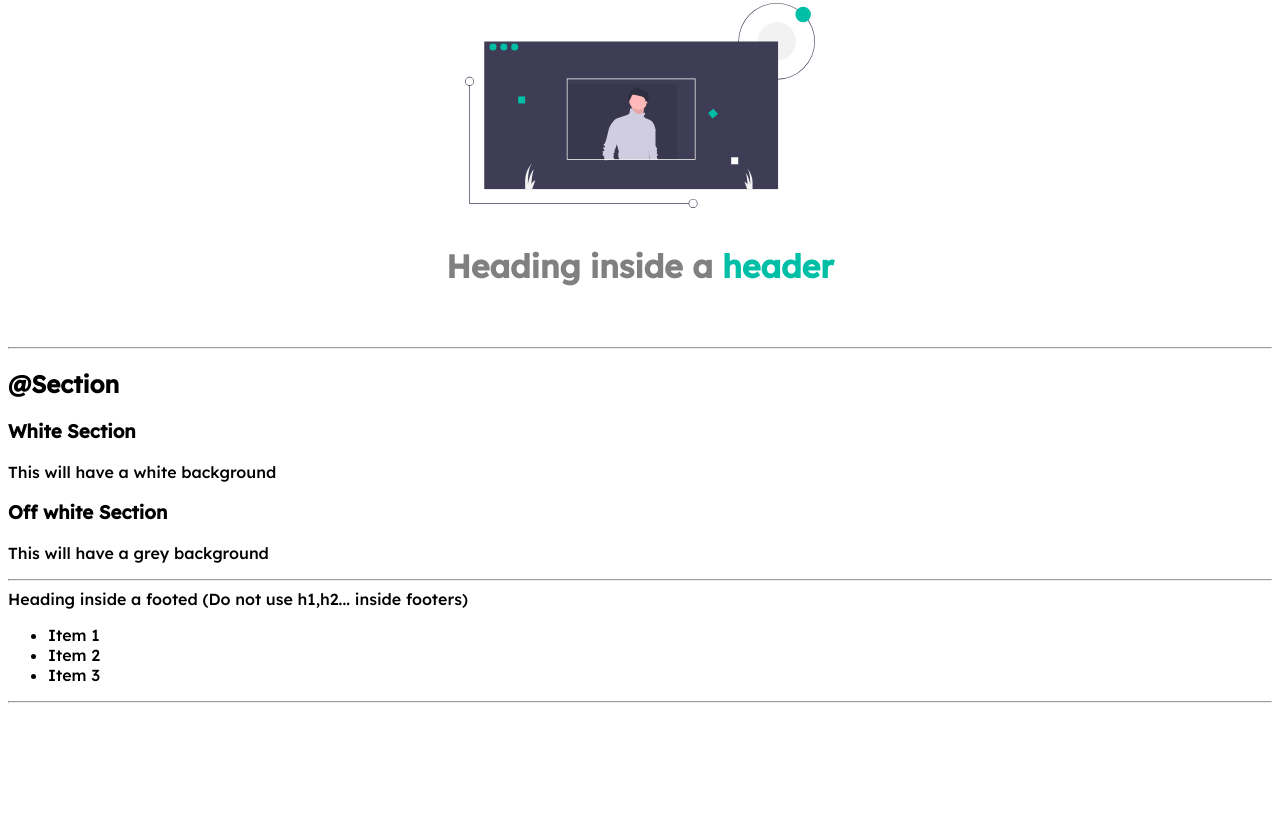
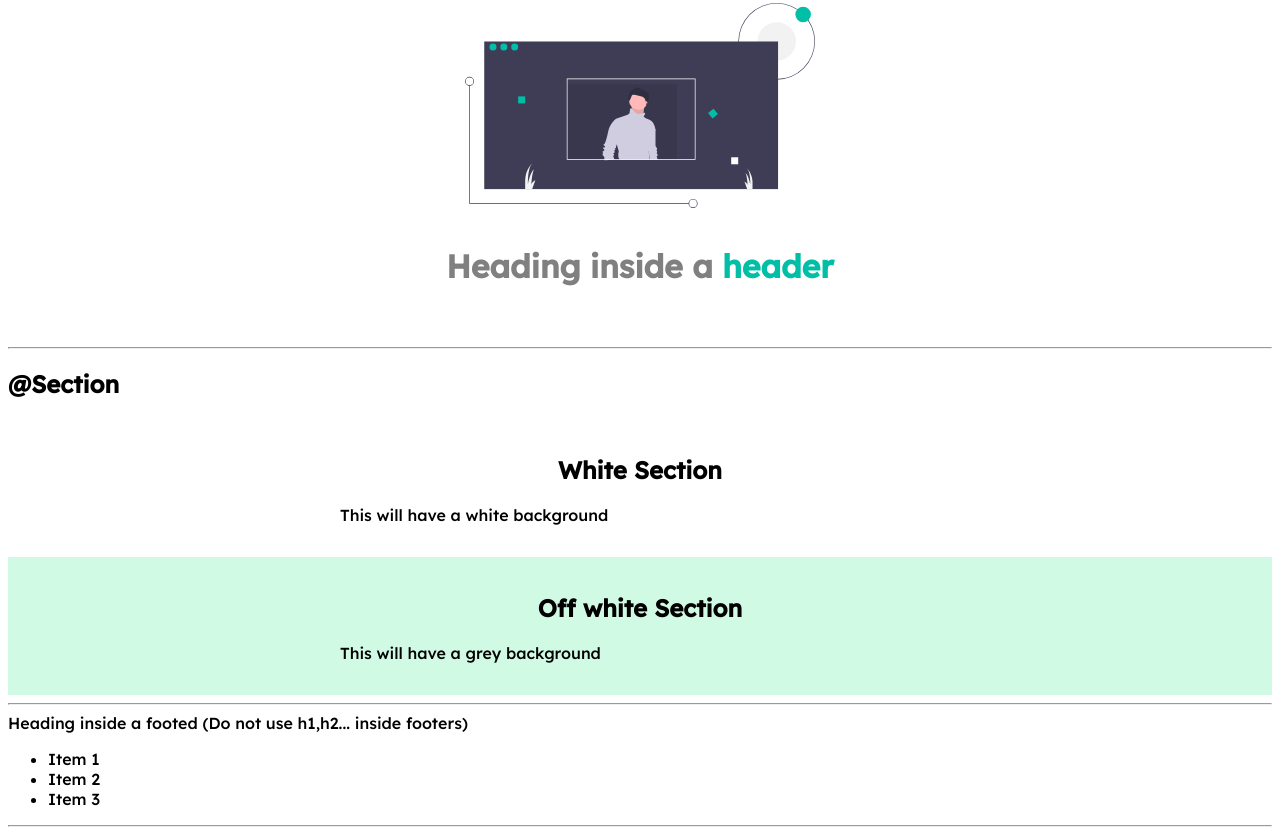
Before and after one commit to TusharBhandirge/html-css-component-library, a plain HTML site: page index.html in a window 1280 px wide. Shown: the part 1367-2202 px from the top of the page. Before the commit the page ends 2078 px from the top, so only its background shows below. Drawn offline with Linux system fonts and the light colour scheme.

Commit message:
style : upto Section

```diff
--- a/index.html
+++ b/index.html
@@ -79,14 +79,22 @@
 
     <h2>@Section</h2>
 
-    <Section>
-        <h3>White Section</h3>
-        <p>This will have a white background</p>
-    </Section>
+    <Section class="section">
+        <div class="container container-center">
+            <h1>White Section</h1>
+           <p>
+               This will have a white background
 
-    <Section>
-        <h3>Off white Section</h3>
+           </p>
+        </div>
+        </Section>
+
+    <Section class="section section-ow">
+       <div class="container container-center">
+        <h1>Off white Section</h1>
         <p>This will have a grey background</p>
+       </div>
+
     </Section>
 
     <hr>
--- a/styles.css
+++ b/styles.css
@@ -3,6 +3,13 @@
 body{
     font-family: 'Lexend', sans-serif;
 }
+
+
+:root{
+    --primary-color:#00BFA6;
+    --color-offWhite: #D1FAE5;
+}
+
 
 /** containers **/
 .container{
@@ -16,10 +23,6 @@ body{
 }
 
 /** Links **/
-
-:root{
-    --primary-color:#00BFA6;
-}
 
 .link{
     text-decoration: none;
@@ -102,3 +105,15 @@ nav-brand{
 }
 
 /** section **/
+
+.section{
+    padding: 1rem;
+}
+
+.section h1{
+    text-align: center;
+}
+
+.section-ow{
+    background-color: var(--color-offWhite);
+}
```
